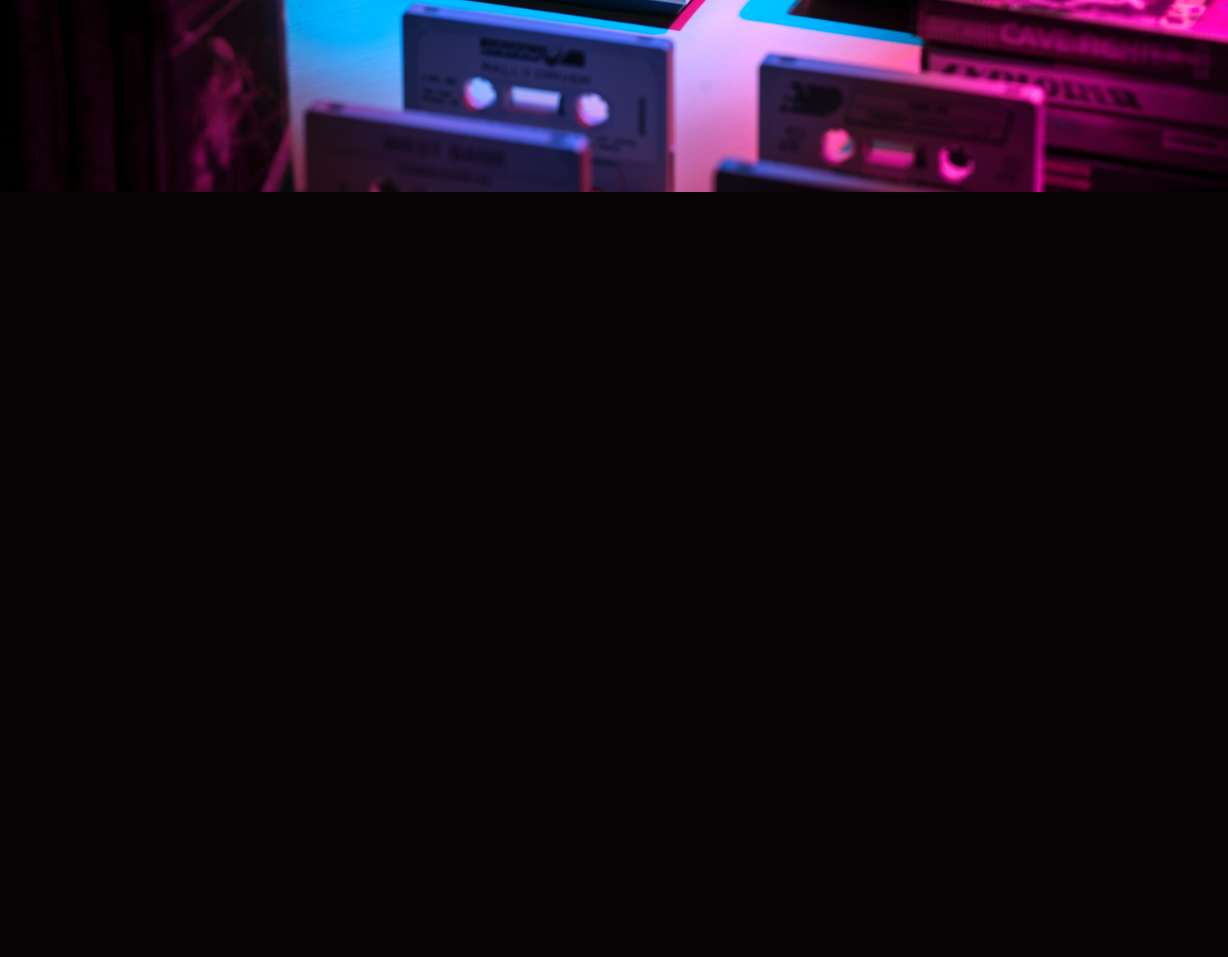
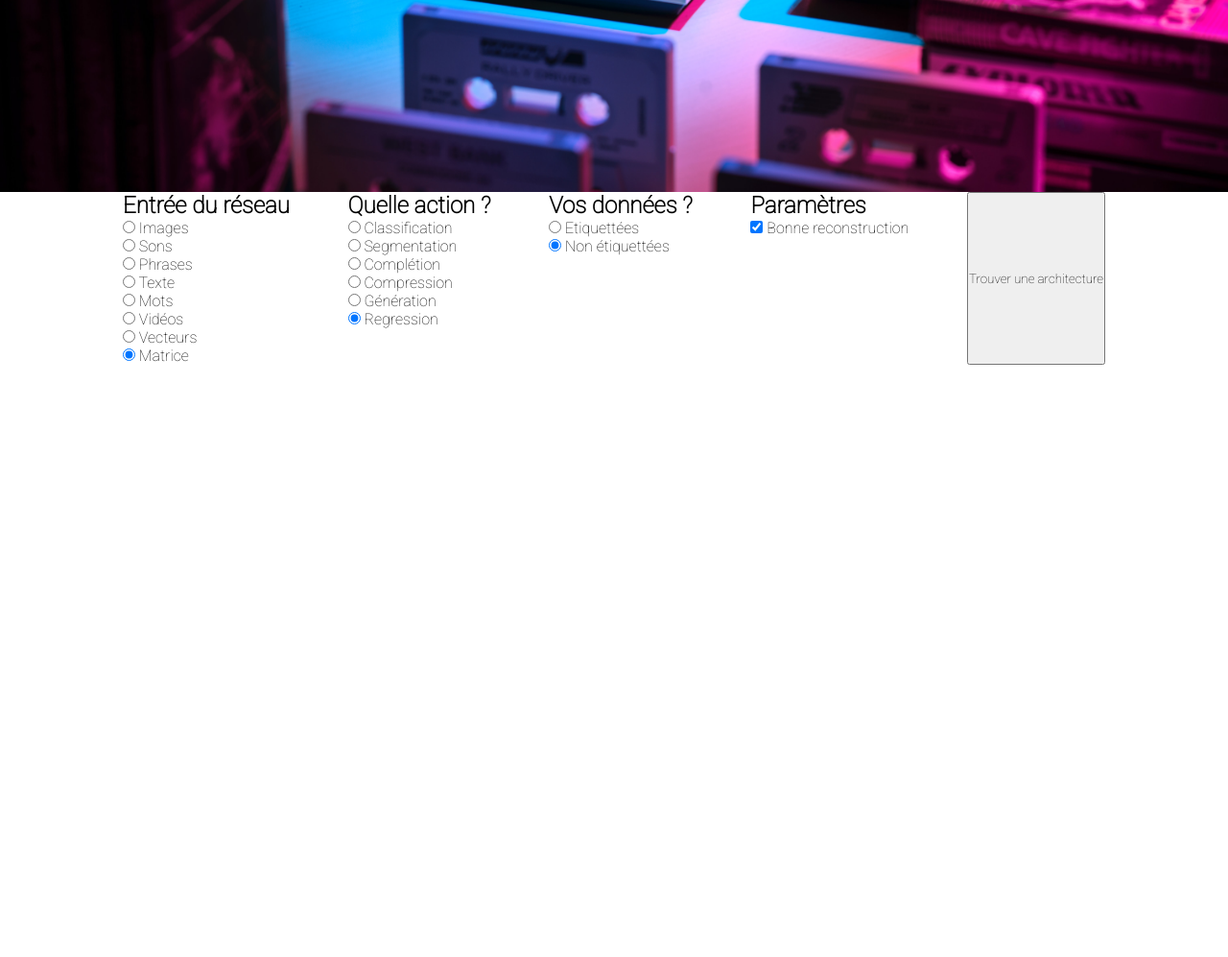
Before and after one commit to 3a-ia-ensc/tp-systeme-expert, a Flask app: page / in a window 1280 px wide. Shown: the part 600-1597 px from the top of the page at 96% size. Before the commit the page ends 800 px from the top, so only its background shows below. Run offline with Flask 2, Linux system fonts and the light colour scheme.

Commit message:
:construction::construction: wahoo

```diff
--- a/www/static/css/style.css
+++ b/www/static/css/style.css
@@ -19,3 +19,23 @@
     font-size: 5em;
     padding-top: 100px;
 }
+
+main {
+    height: 100vh;
+    width: 100vw;
+}
+
+form {
+    display: flex;
+    justify-content: space-between;
+    width: 80%;
+    margin: auto;
+}
+
+#flex_input {
+
+}
+
+label {
+    cursor: pointer;
+}
--- a/www/templates/index.html
+++ b/www/templates/index.html
@@ -20,8 +20,109 @@
 
         <main>
             <form>
+                <div id = 'input'>
+                    <h2>Entrée du réseau</h2>
+                    <div>
+                        <input type="radio" id="image" name="input" value="image" checked>
+                        <label for="image">Images</label>
+                    </div>
+
+                    <div>
+                        <input type="radio" id="son" name="input" value="son" checked>
+                        <label for="son">Sons</label>
+                    </div>
+
+                    <div>
+                        <input type="radio" id="phrase" name="input" value="phrase" checked>
+                        <label for="phrase">Phrases</label>
+                    </div>
+
+                    <div>
+                        <input type="radio" id="text" name="input" value="text" checked>
+                        <label for="text">Texte</label>
+                    </div>
+
+                    <div>
+                        <input type="radio" id="mot" name="input" value="mot" checked>
+                        <label for="mot">Mots</label>
+                    </div>
+
+                    <div>
+                        <input type="radio" id="video" name="input" value="video" checked>
+                        <label for="video">Vidéos</label>
+                    </div>
+
+                    <div>
+                        <input type="radio" id="vecteur" name="input" value="vecteur" checked>
+                        <label for="vecteur">Vecteurs</label>
+                    </div>
+
+                    <div>
+                        <input type="radio" id="matrice" name="input" value="matrice" checked>
+                        <label for="matrice">Matrice</label>
+                    </div>
+                </div>
+                <div id = 'input'>
+                    <h2>Quelle action ?</h2>
+                    <div>
+                        <input type="radio" id="classification" name="action" value="classification" checked>
+                        <label for="classification">Classification</label>
+                    </div>
+
+                    <div>
+                        <input type="radio" id="segmentation" name="action" value="segmentation" checked>
+                        <label for="segmentation">Segmentation</label>
+                    </div>
+
+                    <div>
+                        <input type="radio" id="complet" name="action" value="complet" checked>
+                        <label for="complet">Complétion</label>
+                    </div>
+
+                    <div>
+                        <input type="radio" id="compression" name="action" value="compression" checked>
+                        <label for="compression">Compression</label>
+                    </div>
+
+                    <div>
+                        <input type="radio" id="generation" name="action" value="generation" checked>
+                        <label for="generation">Génération</label>
+                    </div>
+
+                    <div>
+                        <input type="radio" id="regression" name="action" value="regression" checked>
+                        <label for="regression">Regression</label>
+                    </div>
+                </div>
+
+                <div id = 'data'>
+                    <h2>Vos données ?</h2>
+                    <div>
+                        <input type="radio" id="supervised" name="label" value="supervised" checked>
+                        <label for="supervised">Etiquettées</label>
+                    </div>
+
+                    <div>
+                        <input type="radio" id="unsupervised" name="label" value="unsupervised" checked>
+                        <label for="unsupervised">Non étiquettées</label>
+                    </div>
+                </div>
+
+                <div id = 'parametres'>
+                    <h2>Paramètres</h2>
+                    <div>
+                        <input type="checkbox" id="reconstruction" name="parametres" value="reconstruction" checked>
+                        <label for="reconstruction">Bonne reconstruction</label>
+                    </div>
+                </div>
+
+                <input id='btn' type="submit" value='Trouver une architecture' />
 
             </form>
         </main>
+
+        <footer>
+        Made with <img src = '../static/img/heart.png' /> by Simon et Gabriel
+        </footer>
     </body>
 </html>
```
